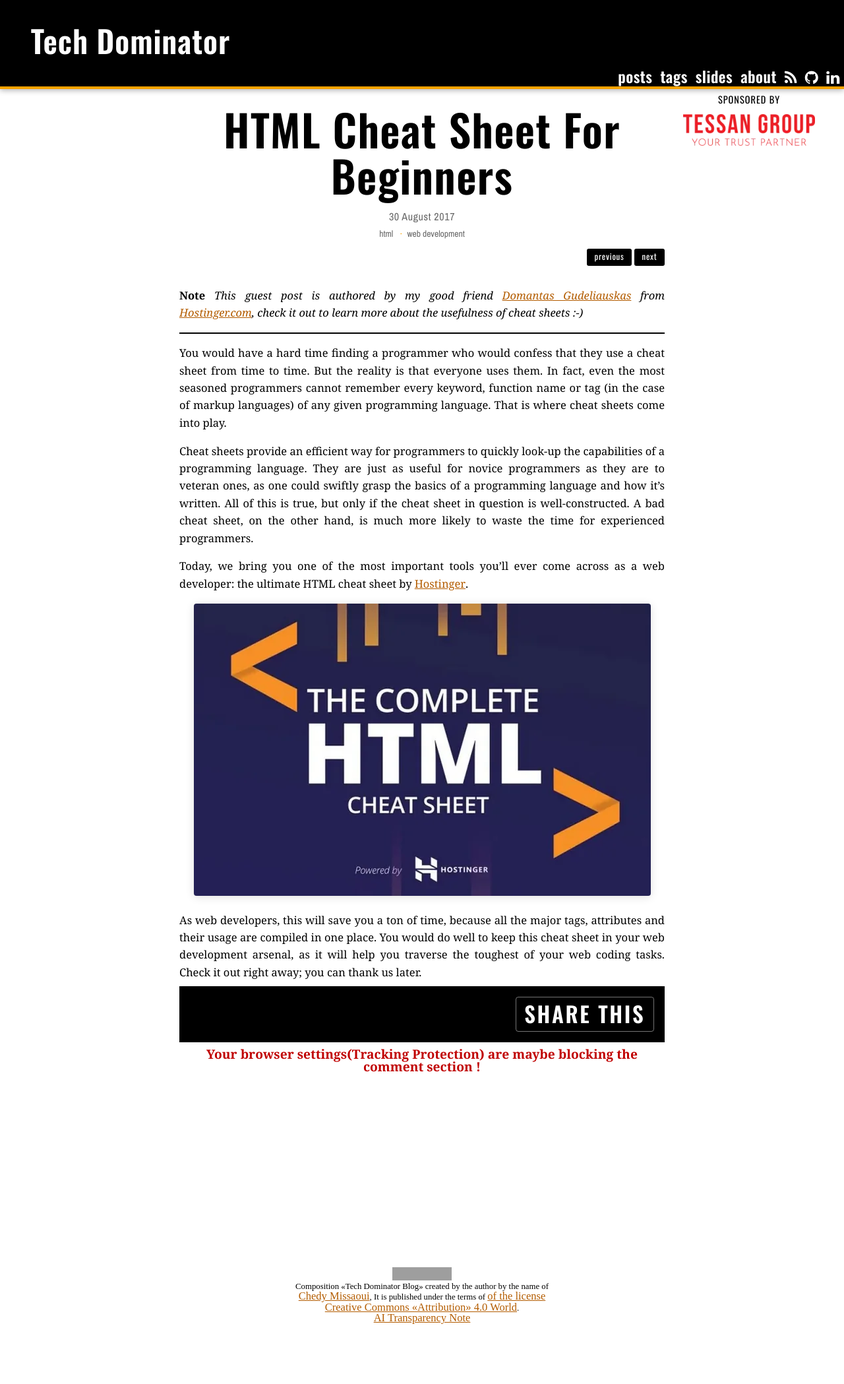
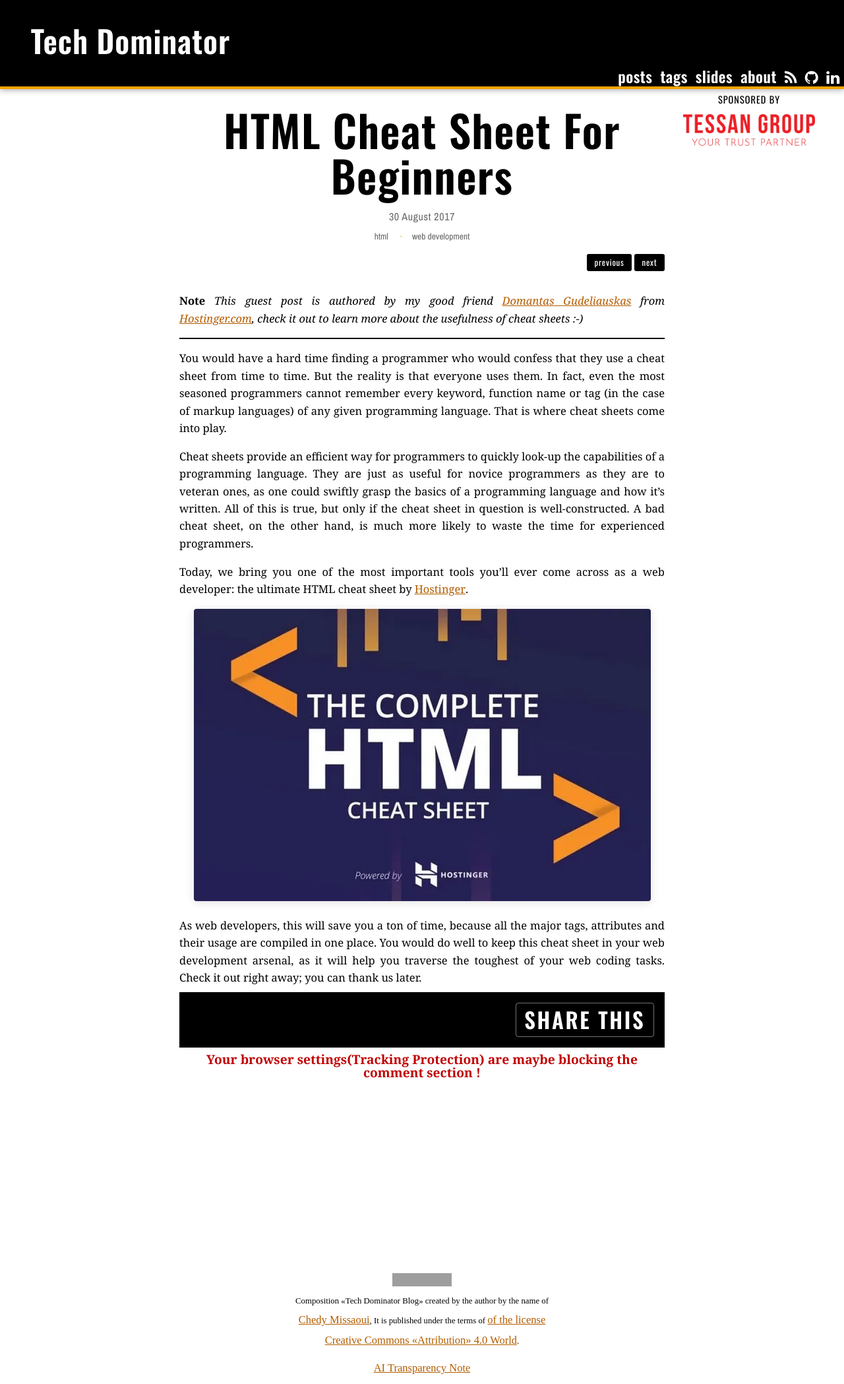
Before and after one commit to MissaouiChedy/MissaouiChedy.github.io, a Jekyll site: the page built from _posts/2017-08-30-html-cheat-sheet-for-beginners.md, in a window 1280 px wide. Shown: the whole page at 66% size. Built offline with Jekyll 4.4.1, drawn with Linux system fonts in a browser that asks for light colours; nearby versions of some CDN libraries; comment, search, counter and statistics services are not loaded; before the commit the page ends 2009 px from its top, so only the background shows below that; grey boxes are pictures that could not be loaded.

Commit message:
style: fixed touch targets tight space issue

```diff
--- a/_includes/critical-styles.scss
+++ b/_includes/critical-styles.scss
@@ -58,6 +58,8 @@
 	padding-top: 0.4em;
 	padding-bottom: 0em;
 	margin-bottom: 0em;
+	display: inline-block;
+	line-height: 1.25;
 	font-family: $title-fonts;
 	line-height: 1.05;
 	font-weight: 600;
@@ -172,6 +174,9 @@
 				a {
 					color: #666;
 					font-size: inherit;
+					display: inline-block;
+					line-height: 1.7;
+					padding: 0.15em 0.4em;
 					&:hover,
 					&:focus-visible {
 						color: $link-orange;
@@ -179,7 +184,7 @@
 				}
 				&:not(:last-child)::after {
 					content: "\00b7";
-					margin: 0 0.55em;
+					margin: 0 0.7em;
 					color: $my-orange;
 				}
 			}
@@ -518,6 +523,9 @@
 	@include on-mobile() {
 		margin-right: 0.5em;
 		margin-left: 0.5em;
+		ul.tags-grid {
+			gap: 0.9em;
+		}
 	}
 }
 
@@ -538,6 +546,9 @@
 		display: none;
 		&:target {
 			display: block;
+		}
+		div.archive-entry a {
+			font-size: 1.7em;
 		}
 		header {
 			padding-bottom: 0.8em;
@@ -600,6 +611,7 @@
 footer.site-footer
 {
 	font-size: 0.8em;
+	line-height: 1.9;
 	text-align: center;
 	margin: 0 auto;
 	margin-top: 1em;
@@ -608,6 +620,14 @@
 	a {
 		color: $link-orange;
 		text-decoration: underline;
+	}
+	span.ai-note-link {
+		display: block;
+		margin-top: 0.4em;
+		a {
+			display: inline-block;
+			padding: 0.35em 0.6em;
+		}
 	}
 }
 span.danger {
--- a/_layouts/default.html
+++ b/_layouts/default.html
@@ -46,7 +46,7 @@
 	</div>
 	<footer class="site-footer">
 	<a rel="license" href="http://creativecommons.org/licenses/by/4.0/"><img alt="License Creative Commons" style="border-width:0" src="https://i.creativecommons.org/l/by/4.0/88x31.png" /></a><br />Composition «<span xmlns:dct="http://purl.org/dc/terms/" property="dct:title">Tech Dominator Blog</span>» created by the author by the name of <a xmlns:cc="http://creativecommons.org/ns#" href="http://techdominator.com/about.html" property="cc:attributionName" rel="cc:attributionURL">Chedy Missaoui</a>, It is published under the terms of <a rel="license" href="http://creativecommons.org/licenses/by/4.0/">of the license Creative Commons «Attribution» 4.0 World</a>.
-	</br><span><a href="{{ site.url }}/about-chedy-missaoui.html#ai-transparency-note">AI Transparency Note</a></span>
+	</br><span class="ai-note-link"><a href="{{ site.url }}/about-chedy-missaoui.html#ai-transparency-note">AI Transparency Note</a></span>
     </footer>
 	<script defer src="https://code.jquery.com/jquery-3.1.1.slim.min.js" integrity="sha256-/SIrNqv8h6QGKDuNoLGA4iret+kyesCkHGzVUUV0shc=" crossorigin="anonymous"></script>
 	<script defer src="{{ site.url }}/js/main.js" type="text/javascript"></script>
```
